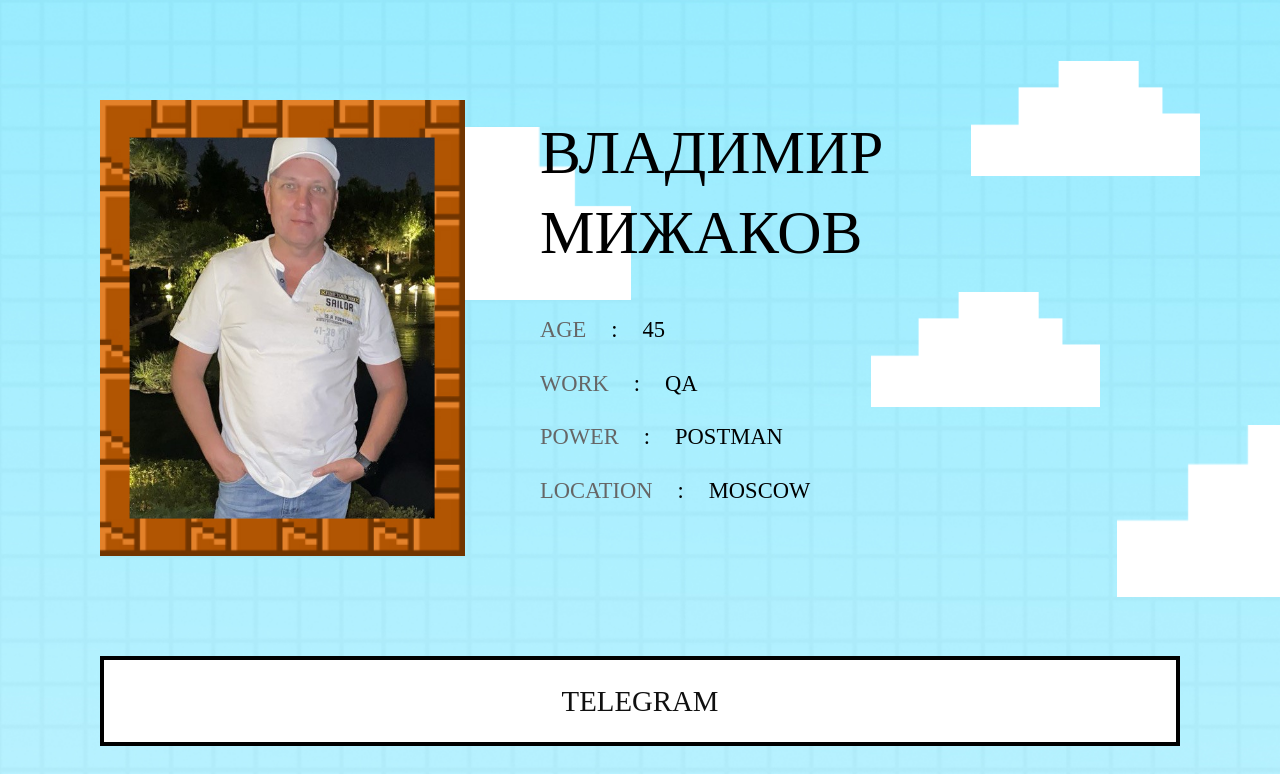
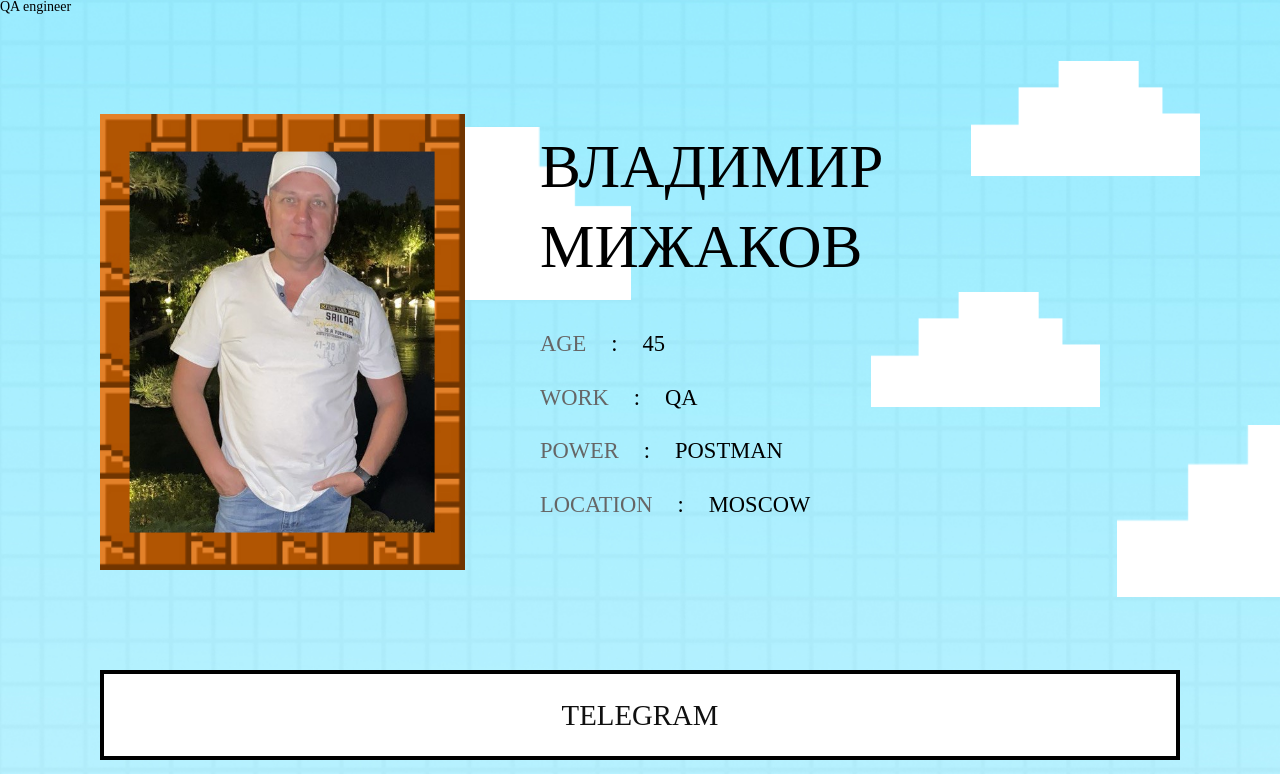
Before and after one commit to vladimir-mizhakov-qa/cv, a plain HTML site: page mario_cv-main/index.html in a window 1280 px wide. Shown: the top 774 px of the page. Drawn offline with Linux system fonts and the light colour scheme; files whose address does not match are found by name.

Commit message:
добавил параграф

```diff
--- a/mario_cv-main/index.html
+++ b/mario_cv-main/index.html
@@ -18,6 +18,7 @@
    <div class="wrapper">
       <main class="main">
          <!-- Облако -->
+         <p>QA engineer</p>
          <img class="cloud_1" src="./image/cloud.png" alt="Облако">
          <!-- Облако -->
          <img class="cloud_2" src="./image/cloud.png" alt="Облако">
```
